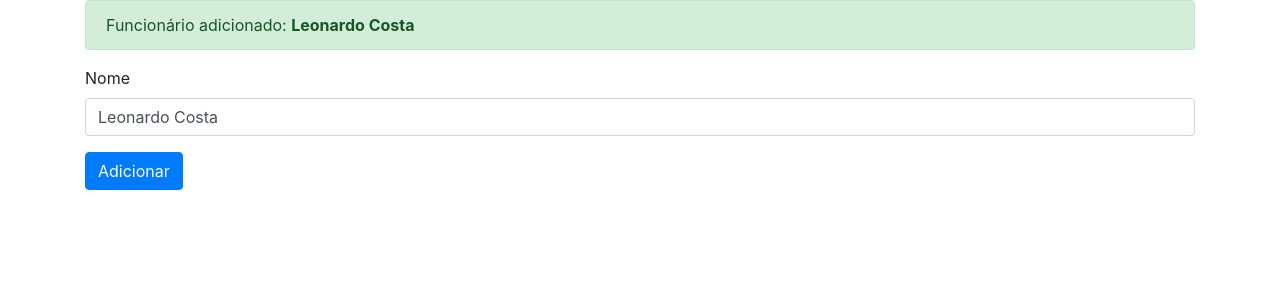
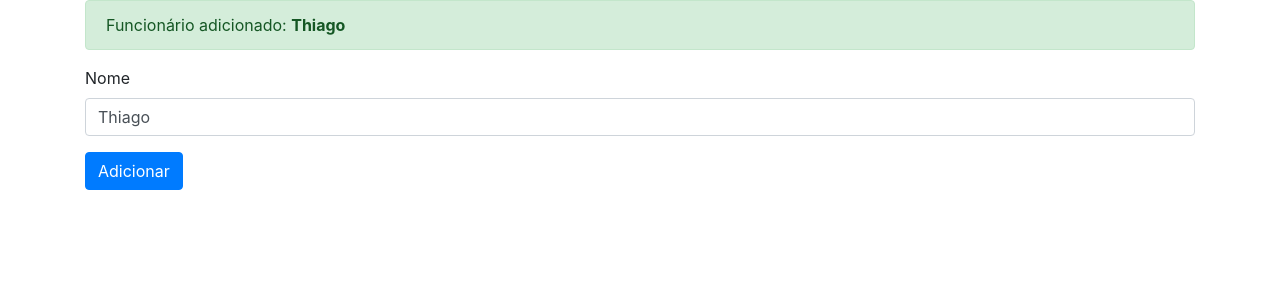
Before and after one commit to LeonardoCosta90/AlgaWorks-AlgaMoney, an Angular app in the folder meuprojeto/: page / in a window 1280 px wide. Shown: the top 300 px of the page. Built offline with nearby package versions, Linux system fonts and the light colour scheme.

Commit message:
9. Angular Fundamentos -- 9.10. Usando two-way data binding

```diff
--- a/meuprojeto/src/app/app.component.html
+++ b/meuprojeto/src/app/app.component.html
@@ -5,9 +5,7 @@
 
   <div class="form-group">
       <label>Nome</label>
-      <input type="text" class="form-control"
-          (input)="alterarNome($event)"
-          [value]="nome">
+      <input type="text" class="form-control" [(ngModel)]="nome">
   </div>
 
   <button type="button" class="btn btn-primary"
--- a/meuprojeto/src/app/app.component.ts
+++ b/meuprojeto/src/app/app.component.ts
@@ -1,4 +1,3 @@
-
 import { Component } from '@angular/core';
 
 @Component({
@@ -7,7 +6,7 @@
   styleUrls: ['./app.component.css']
 })
 export class AppComponent {
-  nome = 'Leonardo Costa';
+  nome = 'Thiago';
 
   adicionar() {
     console.log(`Adicionando ${this.nome}`);
@@ -16,8 +15,4 @@
     this.nome = 'João ' + numero;
   }
 
-  alterarNome(event: any) {
-    this.nome = event.target.value;
-  }
-
 }
```
Also changed, not shown: meuprojeto/src/app/app.module.ts (+3 -7 lines), 1 other file (tests, documents, lock files or other folders).
